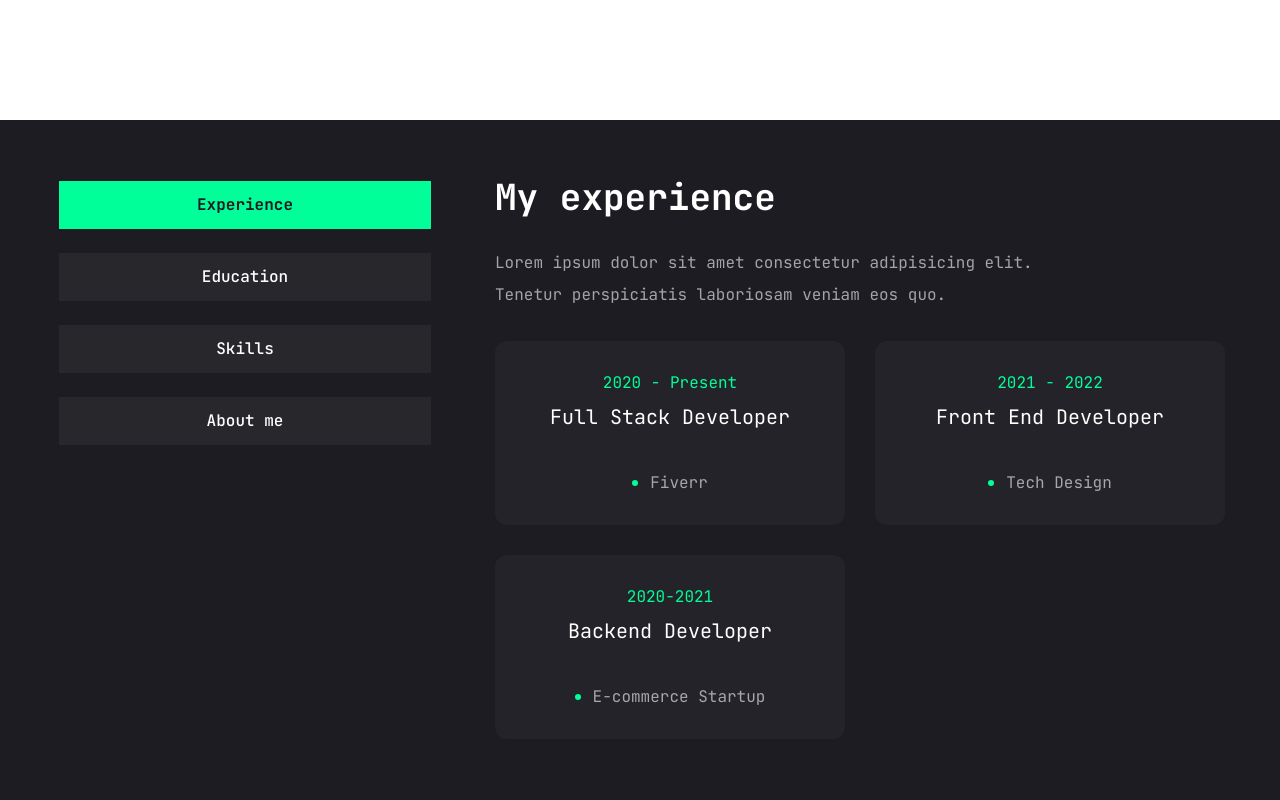
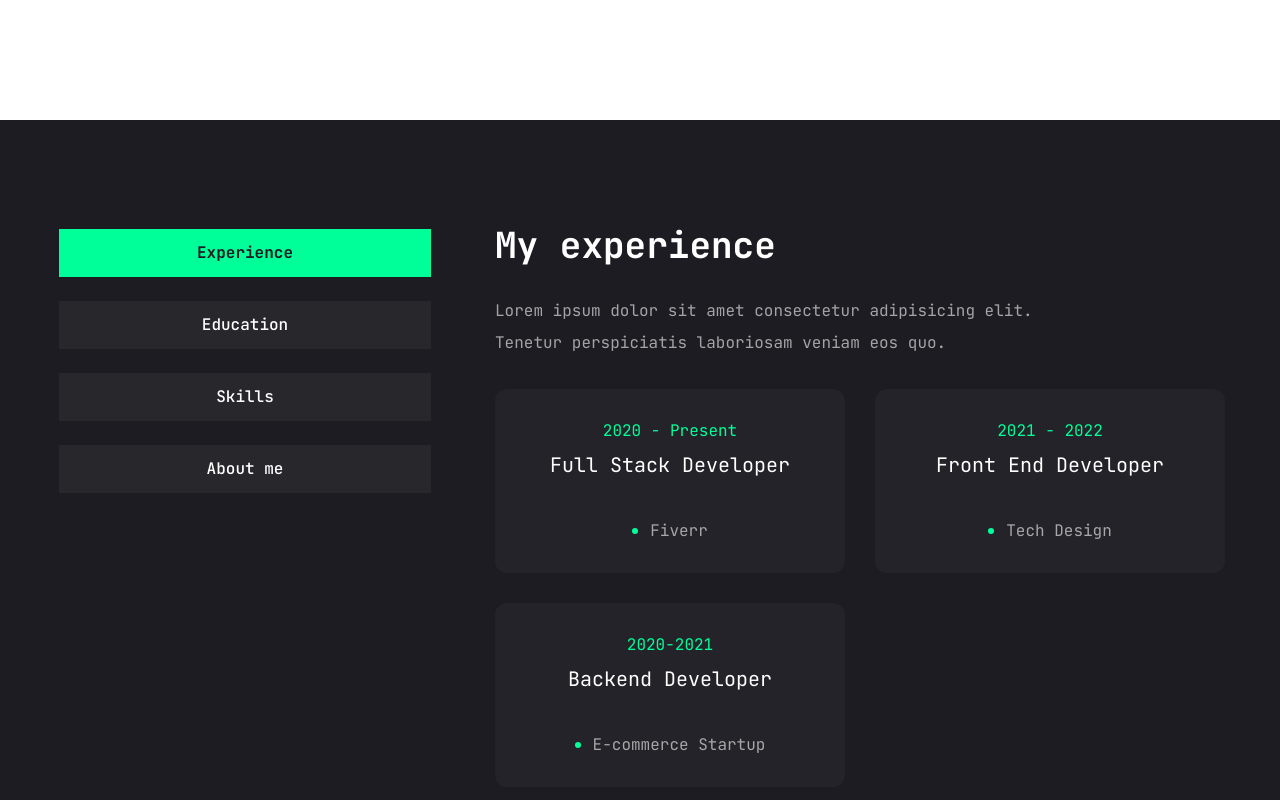
Before and after one commit to chamath09/Chamath, a Next.js app: page / in a window 1280 px wide. Shown: the part 1480-2280 px from the top of the page. Built offline with nearby package versions, Linux system fonts and the light colour scheme.

Commit message:
margin added

```diff
--- a/app/layout.jsx
+++ b/app/layout.jsx
@@ -5,10 +5,6 @@ import "./globals.css";
 import Header from "@/components/Header";
 import PageTransition from "@/components/PageTransition";
 import StairTransition from "@/components/StairTransition";
-import ServicePage from "./services/page.jsx"
-import ResumePage from "./resume/page.jsx"
-import WorkPage from "./work/page.jsx"
-import ContactPage from "./contact/page.jsx"
 
 const jetBrainsMono = JetBrains_Mono({
   subsets: ["latin"],
--- a/components/Stats.jsx
+++ b/components/Stats.jsx
@@ -68,13 +68,15 @@ const Stats = () => {
   <ServicePage />
 </div>
 
-<div>
+<div className="mt-4 lg:mt-12">
   <ResumePage />
 </div>
 
 
+
+
 {/* Work Section */}
-<div className="mt-8">
+<div className="mt-6 lg:mt-8">
   <h2 className="text-4xl font-bold text-accent mb-6 text-center ">
     My Work
   </h2>
```
